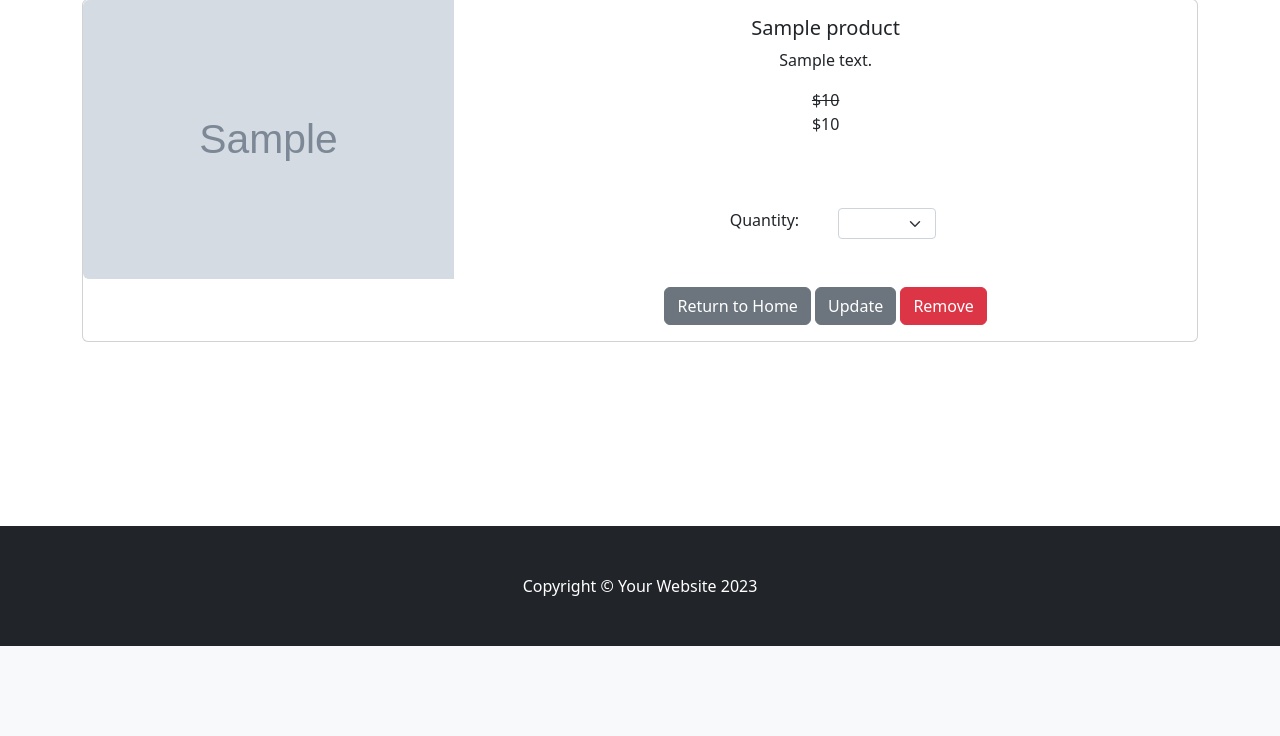
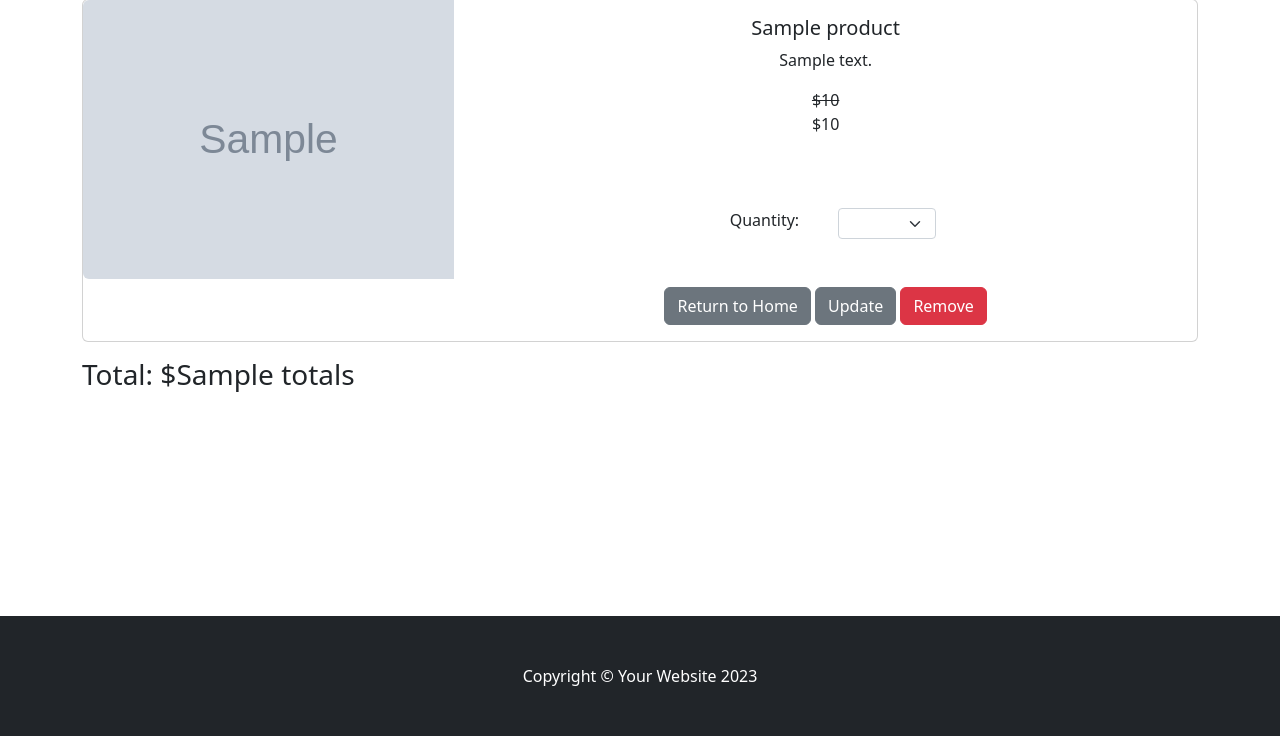
Before and after one commit to Nyirizina/django_ecommerce_backend_project, a Django app: template cart/templates/cart_summary.html in a window 1280 px wide. Shown: the part 378-1114 px from the top of the page. Before the commit the page ends 1024 px from the top, so only its background shows below. Run offline with Django 5.2, Linux system fonts and the light colour scheme; the template is opened without the code that fills it: most values are stand-ins (such as "Sample title", 1, 10 or a date in 2020); grey boxes marked "Sample" are stand-in pictures; some libraries are stand-ins or nearby versions.

Commit message:
adding a total of the cart

```diff
--- a/cart/cart.py
+++ b/cart/cart.py
@@ -69,3 +69,25 @@ class Cart():
             del self.cart[product_id]
 
         self.session.modified = True
+
+    def totals(self):
+        # get product ids
+        product_ids = self.cart.keys()
+        # lookup keys in the products database model
+        products = Product.objects.filter(id__in=product_ids)
+        # get quantities
+        quantities = self.cart
+        # start counting from zero
+        total = 0
+
+        for key,value in quantities.items():
+            key = int(key)
+            for product in products:
+                #will be taking product's value by product_id as key value pairs and multiplying the value by price {"4":2}
+                if product.id == key:
+                    if product.is_sale:
+                       total = total + (product.sale_price * value)
+                    else:
+                       total = total + (product.price * value)
+
+        return total
--- a/cart/templates/cart_summary.html
+++ b/cart/templates/cart_summary.html
@@ -64,8 +64,8 @@
   <option value="1">1</option>
   <option value="2">2</option>
   <option value="3">3</option>
-  <option value="3">4</option>
-  <option value="3">5</option>
+  <option value="4">4</option>
+  <option value="5">5</option>
 </select>
         </div>
       </div>
@@ -81,9 +81,11 @@
       </div>
     </div>
   </div>
-   </div><br>
+   </div>
 
             {% endfor %}
+            <h3> Total: ${{ totals }}</h3>
+            <br><br><br>
             {% else %}
             <p>There is nothing in the cart</p>
             {% endif %}
--- a/cart/views.py
+++ b/cart/views.py
@@ -8,7 +8,8 @@ def cart_summary(request):
     cart =  Cart(request)
     cart_products = cart.get_products
     quantities = cart.get_quants
-    return render(request, 'cart_summary.html',{"cart_products": cart_products, "quantities": quantities})
+    totals = cart.totals()
+    return render(request, 'cart_summary.html',{"cart_products": cart_products, "quantities": quantities, "totals":totals})
 
 def cart_add(request):
     # get cart
```
Also changed, not shown: db.sqlite3.
